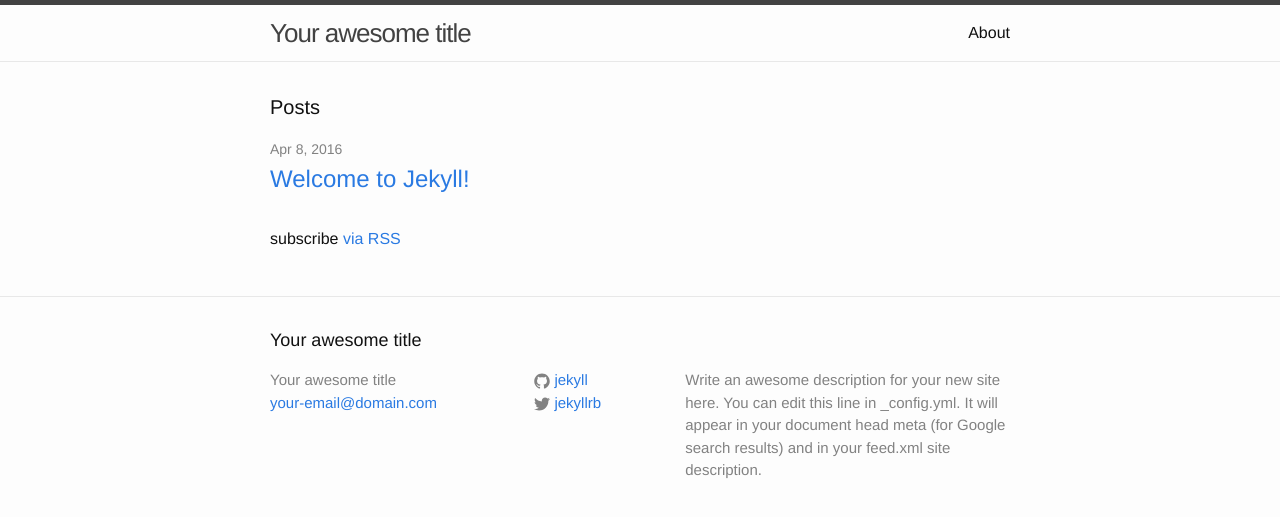
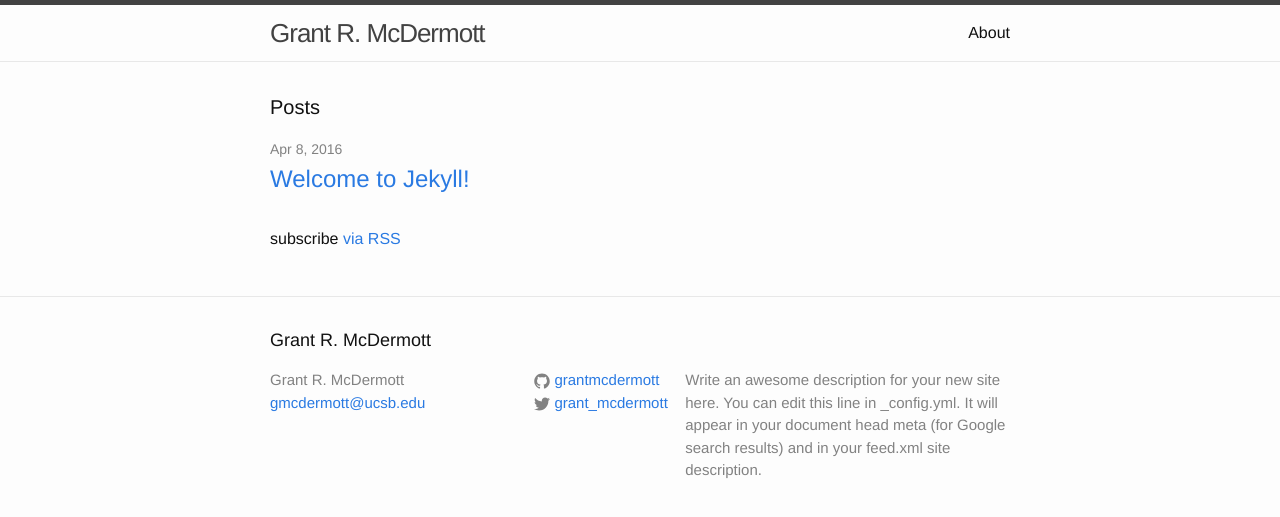
Before and after one commit to grantmcdermott/grantmcdermott.github.io, a Jekyll site: the page built from index.html, in a window 1280 px wide. Shown: the top 517 px of the page. Built offline with Jekyll 4.4.1, drawn with Linux system fonts in a browser that asks for light colours.

Commit message:
Second commit after ruby installation

```diff
--- a/_config.yml
+++ b/_config.yml
@@ -6,16 +6,16 @@
 # 'jekyll serve'. If you change this file, please restart the server process.
 
 # Site settings
-title: Your awesome title
-email: your-email@domain.com
+title: Grant R. McDermott
+email: gmcdermott@ucsb.edu
 description: > # this means to ignore newlines until "baseurl:"
   Write an awesome description for your new site here. You can edit this
   line in _config.yml. It will appear in your document head meta (for
   Google search results) and in your feed.xml site description.
 baseurl: "" # the subpath of your site, e.g. /blog
-url: "http://yourdomain.com" # the base hostname & protocol for your site
-twitter_username: jekyllrb
-github_username:  jekyll
+url: "http://grantmcdermott.github.io/" # the base hostname & protocol for your site
+twitter_username: grant_mcdermott
+github_username:  grantmcdermott
 
 # Build settings
 markdown: kramdown
```
